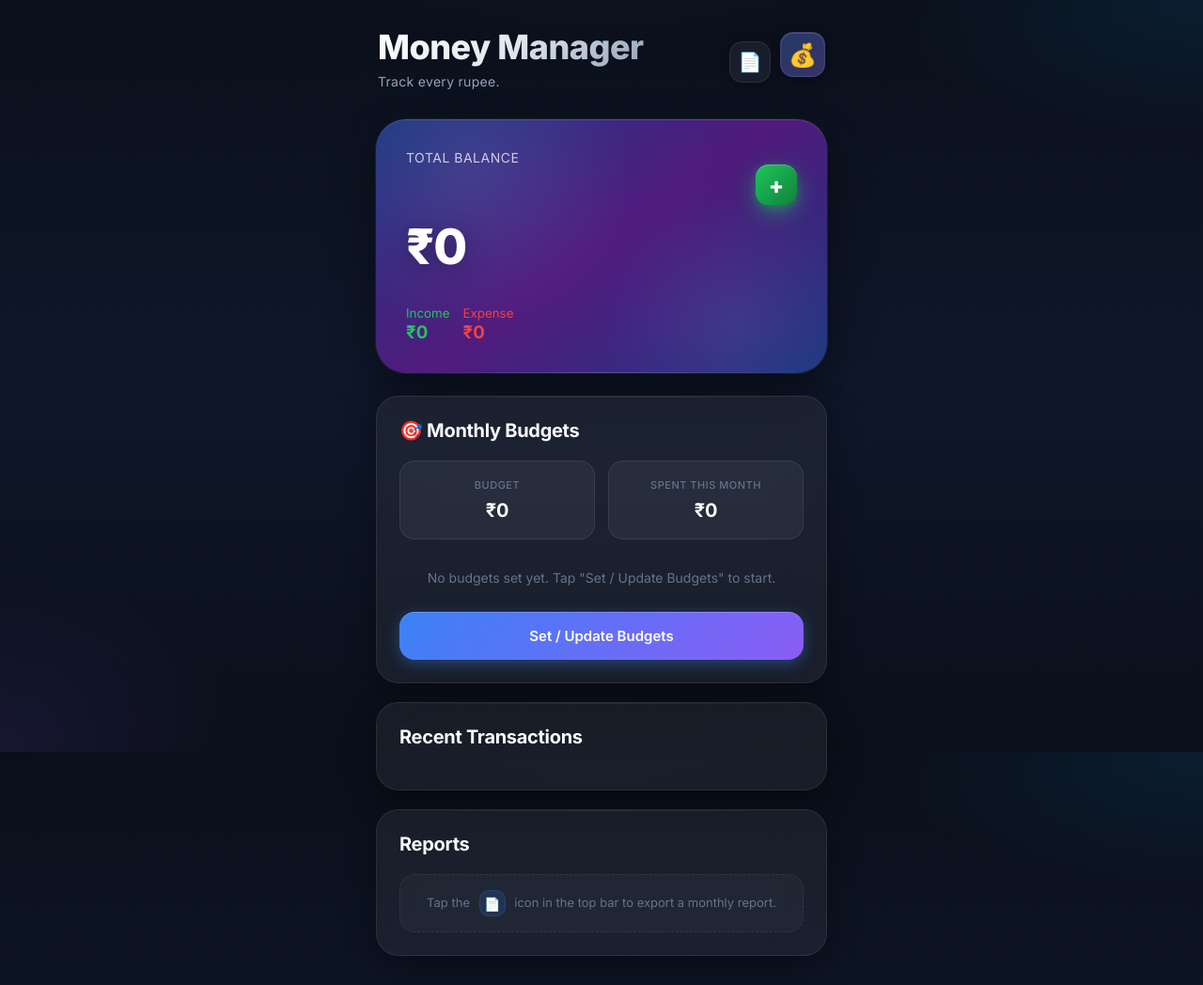
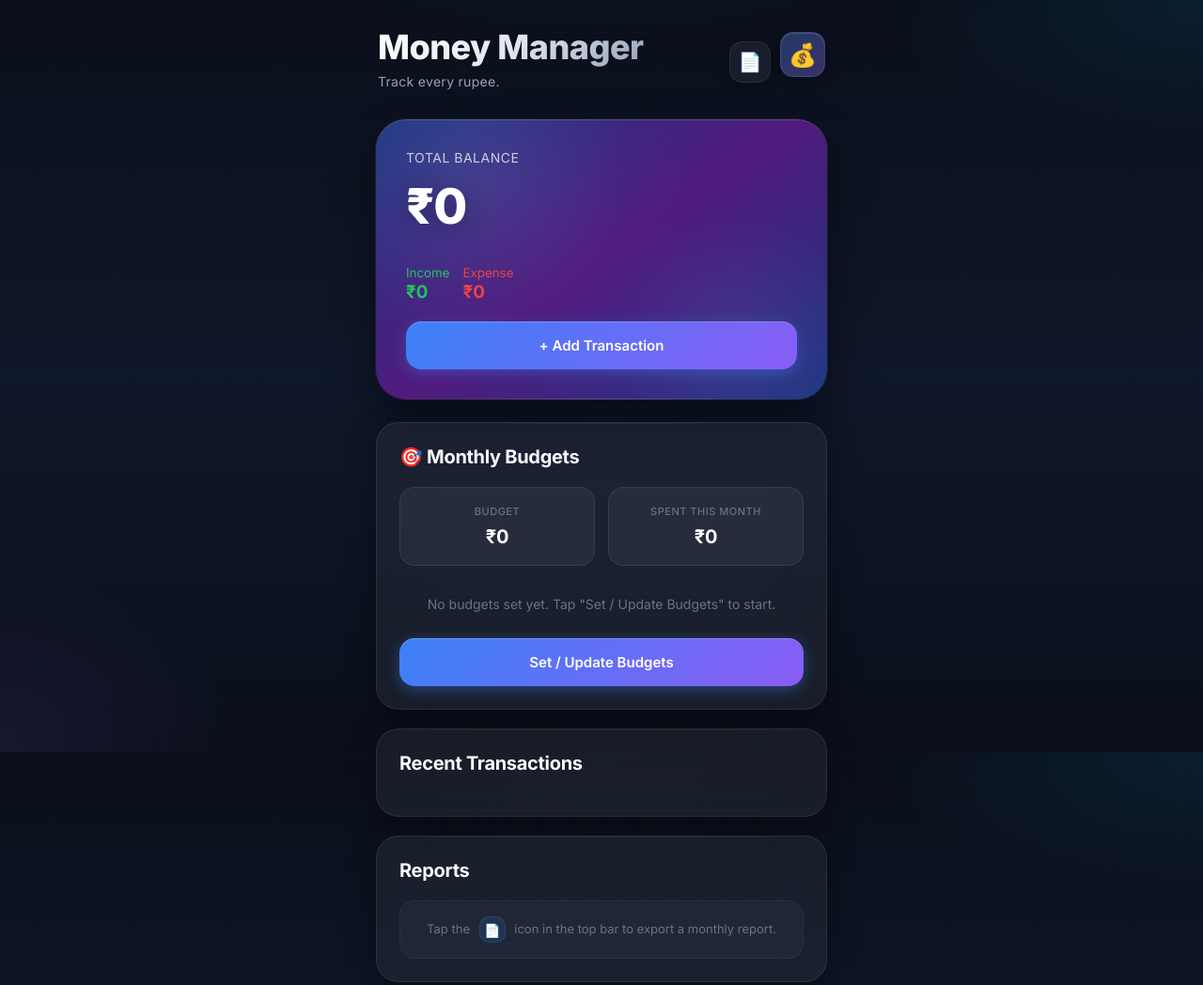
Before and after one commit to GLTCH2434/MoneyManagerPWA, a plain HTML site: page index.html in a window 1280 px wide. Shown: the top 1048 px of the page at 94% size. Drawn offline with nearby package versions, Linux system fonts and the light colour scheme.

Commit message:
fix: remake FAB button like Budgets button
- Moved 'Add Transaction' button to bottom of Balance Card (full-width, like Budgets button)
- Removed floating FAB from balance card header
- Button now uses primaryBtn style and properly opens modal

```diff
--- a/index.html
+++ b/index.html
@@ -58,12 +58,7 @@
 
 <section class="balanceCard">
 
-    <div class="balanceHeader">
-        <p>Total Balance</p>
-        <button id="fab" onclick="openModal()" class="fabBtn" title="Add Transaction" aria-label="Add Transaction">
-            +
-        </button>
-    </div>
+    <p>Total Balance</p>
 
     <h2 id="bal">₹0</h2>
 
@@ -86,6 +81,10 @@
         </div>
 
     </div>
+
+    <button id="fab" onclick="openModal()" class="primaryBtn" style="margin-top:20px;">
+        + Add Transaction
+    </button>
 
 </section>
 
--- a/style.css
+++ b/style.css
@@ -286,71 +286,6 @@ body{
     font-size:20px;
     font-weight:700;
     letter-spacing:-.3px;
-}
-
-/* Balance Card Header with FAB */
-.balanceHeader{
-    display:flex;
-    justify-content:space-between;
-    align-items:flex-start;
-    margin-bottom:8px;
-}
-
-.balanceHeader p{
-    opacity:.75;
-    font-size:14px;
-    font-weight:400;
-    letter-spacing:.5px;
-    text-transform:uppercase;
-    margin:0;
-}
-
-.balanceCard .fabBtn{
-    width:44px;
-    height:44px;
-    border-radius:14px;
-    font-size:24px;
-    font-weight:800;
-    padding:0;
-    background:
-        linear-gradient(135deg,#22c55e 0%,#16a34a 50%,#15803d 100%);
-    box-shadow:
-        0 8px 24px rgba(34,197,94,.45),
-        0 2px 8px rgba(34,197,94,.3),
-        inset 0 1px 0 rgba(255,255,255,.2),
-        inset 0 -1px 0 rgba(0,0,0,.1);
-    border:none;
-    color:white;
-    cursor:pointer;
-    transition:var(--transition);
-    position:relative;
-    overflow:hidden;
-    flex-shrink:0;
-}
-
-.balanceCard .fabBtn::before{
-    content:'';
-    position:absolute;
-    inset:0;
-    background:linear-gradient(135deg,rgba(255,255,255,.3) 0%,transparent 50%);
-    opacity:0;
-    transition:var(--transition-fast);
-}
-
-.balanceCard .fabBtn:hover{
-    transform:scale(1.1) rotate(90deg);
-    box-shadow:
-        0 12px 32px rgba(34,197,94,.55),
-        0 4px 12px rgba(34,197,94,.4),
-        inset 0 1px 0 rgba(255,255,255,.3);
-}
-
-.balanceCard .fabBtn:hover::before{
-    opacity:1;
-}
-
-.balanceCard .fabBtn:active{
-    transform:scale(.95) rotate(90deg);
 }
 
 /* Cards */
```
